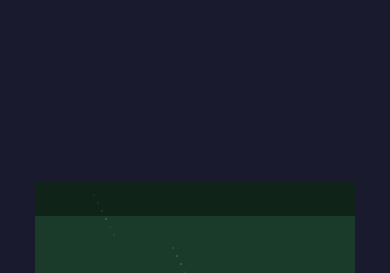
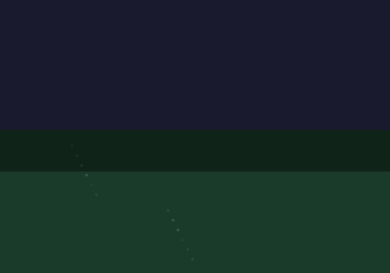
Before and after one commit to Miyuslav/sabaocatch, a plain HTML site: page index.html in a window 390 px wide. Shown: the top 273 px of the page. Drawn offline with Linux system fonts and the light colour scheme.

Commit message:
Improve layout and responsiveness in index.html
Refactor HTML and CSS for better layout and responsiveness.

```diff
--- a/index.html
+++ b/index.html
@@ -6,10 +6,10 @@
 <title>サバオキャッチ</title>
 <style>
 * { box-sizing:border-box; margin:0; padding:0; }
-body { background:#1a1a2e; display:flex; align-items:center; justify-content:center; min-height:100vh; min-height:100dvh; font-family:sans-serif; -webkit-user-select:none; user-select:none; -webkit-touch-callout:none; overflow:hidden; margin:0; }
-#wrap { position:relative; width:min(320px, 100vw); width:min(320px, 100svw); flex-shrink:0; }
-#gc { display:block; width:100% !important; height:auto !important; border-radius:0; }
-#ui { width:100% !important; aspect-ratio:320/480; }
+html,body { width:100%; height:100%; overflow:hidden; background:#1a1a2e; font-family:sans-serif; -webkit-user-select:none; user-select:none; -webkit-touch-callout:none; display:flex; align-items:center; justify-content:center; }
+#wrap { position:relative; }
+#gc { display:block; }
+#ui { position:absolute; top:0; left:0; display:flex; align-items:center; justify-content:center; overflow:hidden; }
 .overlay { background:rgba(10,10,30,0.95); border-radius:20px; padding:24px 20px; text-align:center; color:#fff; pointer-events:all; border:1px solid rgba(255,255,255,0.15); width:240px; display:flex; flex-direction:column; align-items:center; }
 .overlay h2 { font-size:18px; font-weight:700; margin-bottom:4px; }
 .sub { font-size:11px; color:#88ccff; margin-bottom:14px; letter-spacing:1px; }
@@ -58,6 +58,21 @@ body { background:#1a1a2e; display:flex; align-items:center; justify-content:cen
 const canvas=document.getElementById('gc');
 const ctx=canvas.getContext('2d');
 const W=320,H=480;
+
+// 画面サイズに合わせてcanvasを拡大
+function resizeCanvas(){
+  const sw=window.innerWidth, sh=window.innerHeight;
+  const scale=Math.min(sw/W, sh/H);
+  const cw=Math.floor(W*scale), ch=Math.floor(H*scale);
+  canvas.style.width=cw+'px';
+  canvas.style.height=ch+'px';
+  const ui=document.getElementById('ui');
+  ui.style.width=cw+'px';
+  ui.style.height=ch+'px';
+}
+resizeCanvas();
+window.addEventListener('resize', resizeCanvas);
+
 const C={base:'#c8922a',stripe:'#7a4e10',belly:'#f5e0b0',nose:'#e8a0a0',eye:'#e6c800',eyeA:'#ffdd00',pupil:'#1a0000',inner:'#f0c0a0',out:'#5a3a0a'};
 let running=false,score=0,miss=0,frame=0,hiScore=0;
 let catX=W/2,catVX=0,tiltX=0;
```
